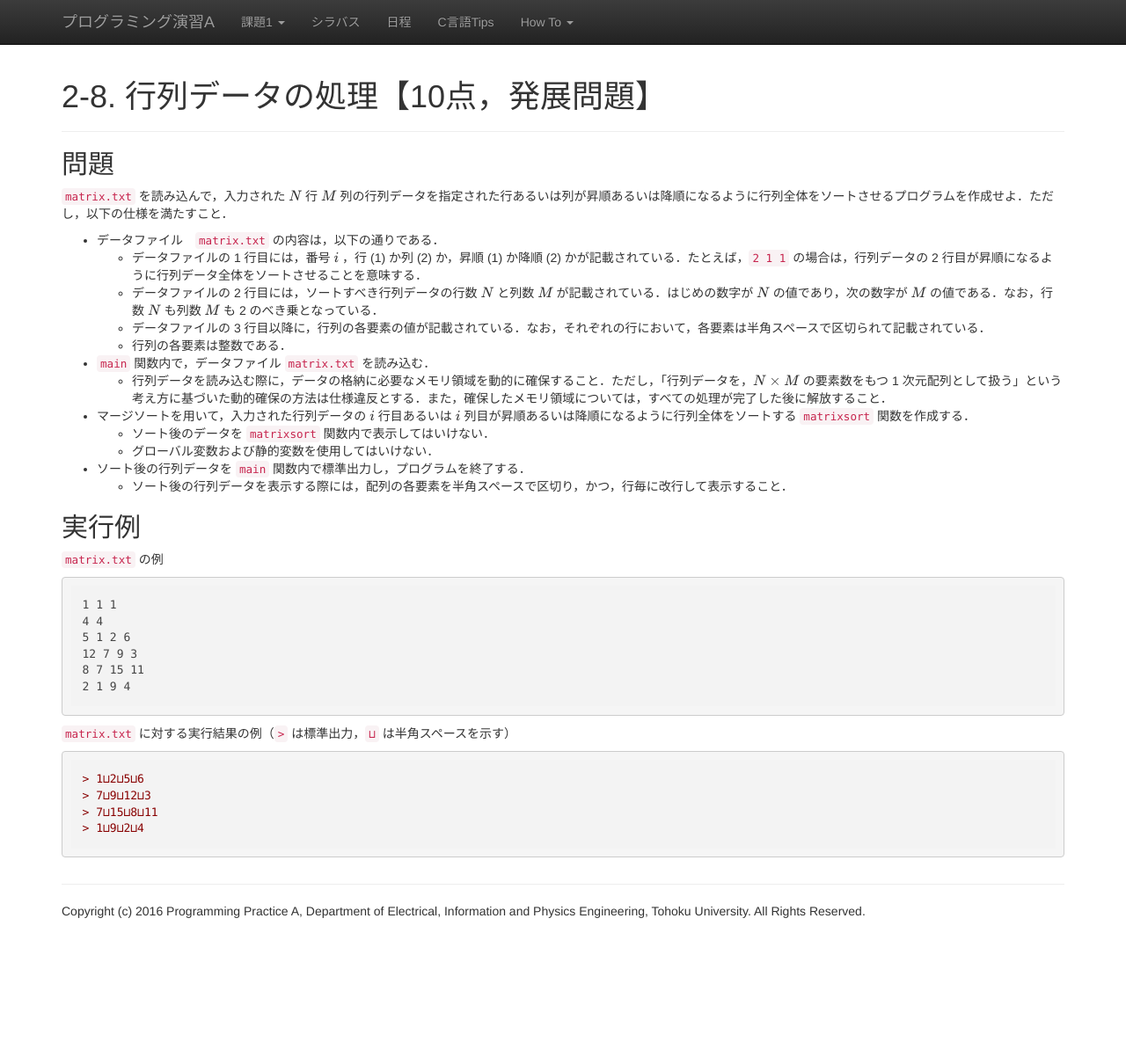
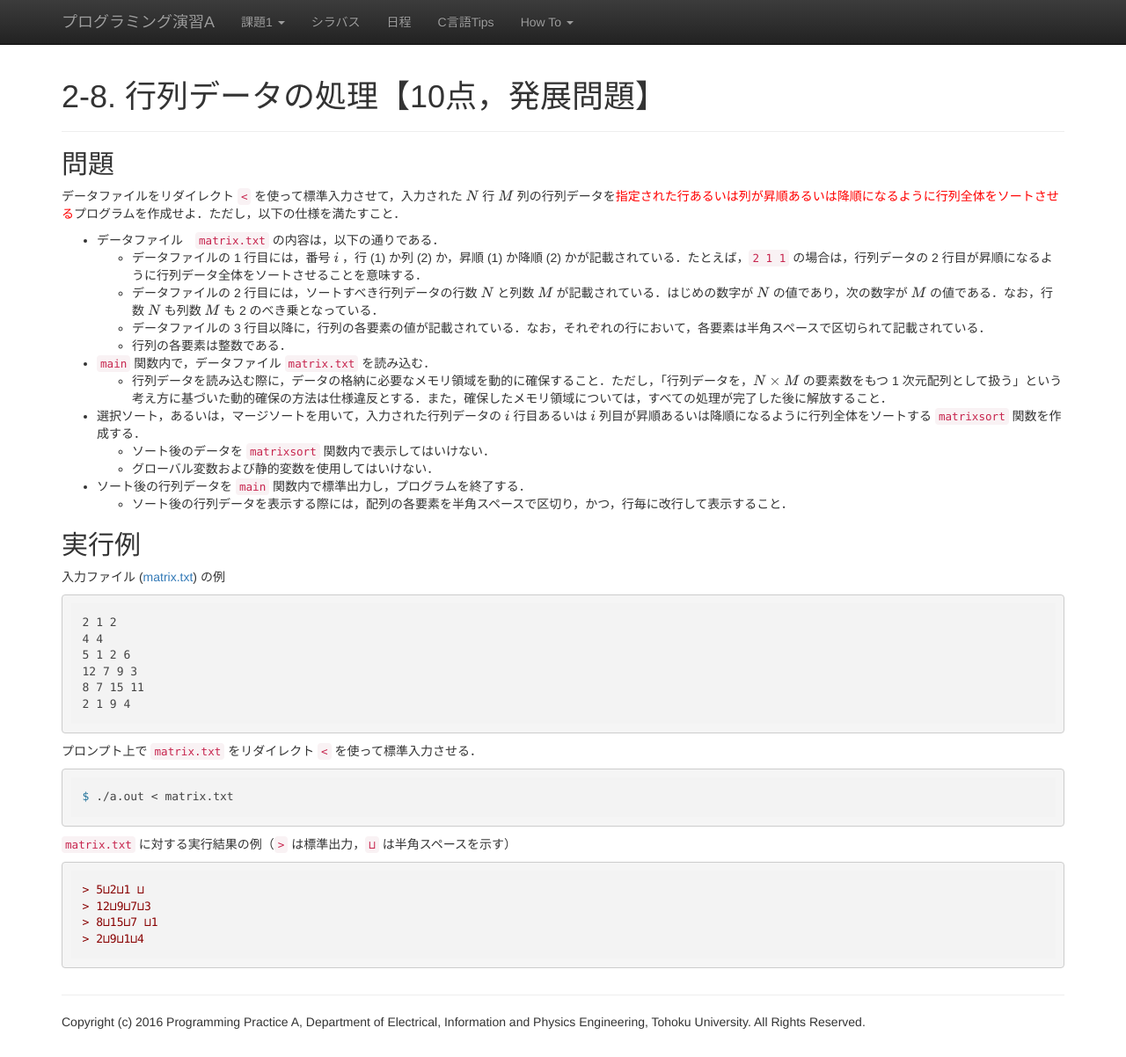
Before and after one commit to ecei-tohoku/ppa-public, a Jekyll site: the page built from kadai2/p28.md, in a window 1280 px wide and 1202 px high. Shown: the whole window at 88% size. Built offline with Jekyll 4.4.1, drawn with Linux system fonts in a browser that asks for light colours; nearby versions of some CDN libraries; formulas are drawn with MathJax 3.

Commit message:
Update p28.md

````diff
--- a/kadai2/p28.md
+++ b/kadai2/p28.md
@@ -4,7 +4,7 @@ title: 2-8. 行列データの処理【10点，発展問題】
 ---
 
 ## 問題
-`matrix.txt` を読み込んで，入力された $N$ 行 $M$ 列の行列データを指定された行あるいは列が昇順あるいは降順になるように行列全体をソートさせるプログラムを作成せよ．ただし，以下の仕様を満たすこと．
+データファイルをリダイレクト `<` を使って標準入力させて，入力された $N$ 行 $M$ 列の行列データを<font color="red">指定された行あるいは列が昇順あるいは降順になるように行列全体をソートさせる</font>プログラムを作成せよ．ただし，以下の仕様を満たすこと．
 
 - データファイル　`matrix.txt` の内容は，以下の通りである．
   - データファイルの 1 行目には，番号 $i$ ，行 (1) か列 (2) か，昇順 (1) か降順 (2) かが記載されている．たとえば，`2 1 1` の場合は，行列データの 2 行目が昇順になるように行列データ全体をソートさせることを意味する．
@@ -13,17 +13,17 @@ title: 2-8. 行列データの処理【10点，発展問題】
   - 行列の各要素は整数である．
 - `main` 関数内で，データファイル `matrix.txt` を読み込む．
   - 行列データを読み込む際に，データの格納に必要なメモリ領域を動的に確保すること．ただし，「行列データを，$N \times M$ の要素数をもつ 1 次元配列として扱う」という考え方に基づいた動的確保の方法は仕様違反とする．また，確保したメモリ領域については，すべての処理が完了した後に解放すること．
-- マージソートを用いて，入力された行列データの $i$ 行目あるいは $i$ 列目が昇順あるいは降順になるように行列全体をソートする `matrixsort` 関数を作成する．
+- 選択ソート，あるいは，マージソートを用いて，入力された行列データの $i$ 行目あるいは $i$ 列目が昇順あるいは降順になるように行列全体をソートする `matrixsort` 関数を作成する．
   - ソート後のデータを `matrixsort` 関数内で表示してはいけない．
   - グローバル変数および静的変数を使用してはいけない．
 - ソート後の行列データを `main` 関数内で標準出力し，プログラムを終了する．
   - ソート後の行列データを表示する際には，配列の各要素を半角スペースで区切り，かつ，行毎に改行して表示すること．
 
 ## 実行例
-`matrix.txt` の例
+入力ファイル ([matrix.txt](./matrix.txt)) の例
 
 ```
-1 1 1
+2 1 2
 4 4
 5 1 2 6
 12 7 9 3
@@ -31,11 +31,17 @@ title: 2-8. 行列データの処理【10点，発展問題】
 2 1 9 4
 ```
 
+プロンプト上で `matrix.txt` をリダイレクト `<` を使って標準入力させる．
+
+```
+$ ./a.out < matrix.txt
+```
+
 `matrix.txt` に対する実行結果の例（`>` は標準出力，`⊔` は半角スペースを示す）
 
 ```
-> 1⊔2⊔5⊔6
-> 7⊔9⊔12⊔3
-> 7⊔15⊔8⊔11
-> 1⊔9⊔2⊔4
+> 5⊔2⊔1 ⊔
+> 12⊔9⊔7⊔3
+> 8⊔15⊔7 ⊔1
+> 2⊔9⊔1⊔4
 ```
````
